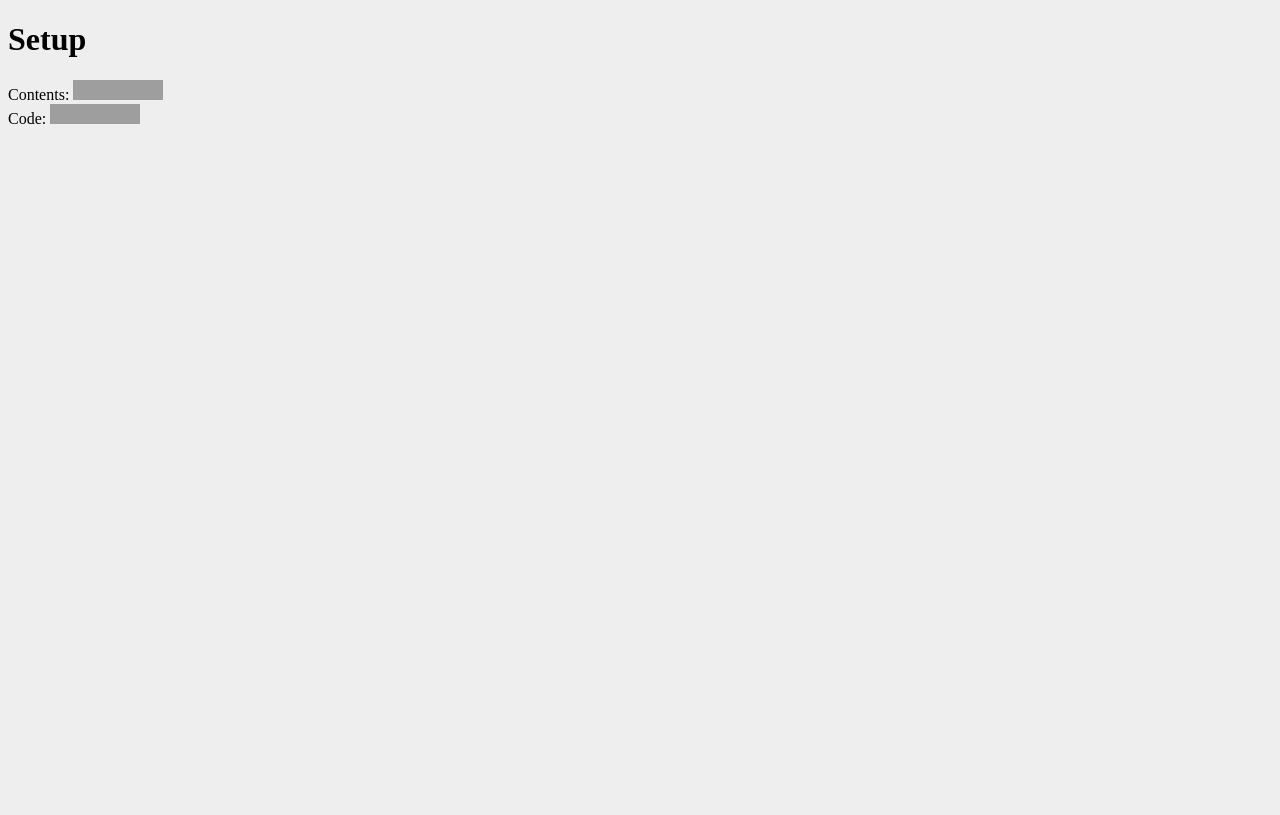
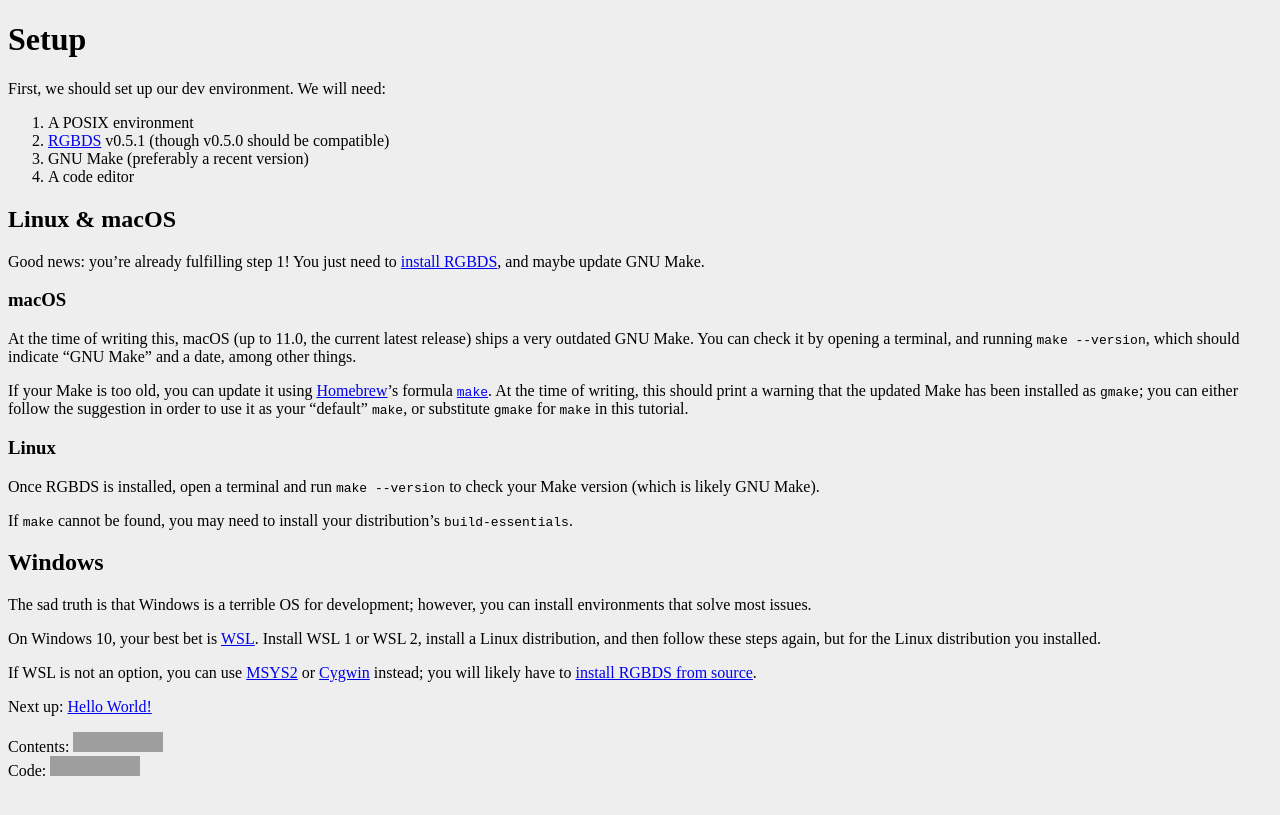
Before and after one commit to Xillicis/gb-asm-tutorial, a Jekyll site: the page built from _tutorial/en/part1/setup.md, in a window 1280 px wide. Shown: the top 815 px of the page. Built offline with Jekyll 4.4.1, drawn with Linux system fonts in a browser that asks for light colours; grey boxes are pictures that could not be loaded.

Commit message:
Write setup lesson

```diff
--- a/_config.yml
+++ b/_config.yml
@@ -20,6 +20,7 @@ include: ["_pages"]
 collections:
   tutorial:
     output: true
+    # The `lesson` layout relies on the permalink format
     permalink: /:path
 
 # Front matter defaults
@@ -33,7 +34,7 @@ defaults:
   - scope:
       path: "_tutorial"
     values:
-      layout: "default"
+      layout: "lesson"
   # Locale for translations of the tutorial
   - scope:
       path: "_tutorial/en"
@@ -55,13 +56,9 @@ description: "A complete guide to programming Game Boy games in assembly."
 
 
 # Exclude from processing.
-# The following items will not be processed, by default. Create a custom list
-# to override the default setting.
-# exclude:
-#   - Gemfile
-#   - Gemfile.lock
-#   - node_modules
-#   - vendor/bundle/
-#   - vendor/cache/
-#   - vendor/gems/
-#   - vendor/ruby/
+exclude:
+  - Gemfile
+  - Gemfile.lock
+  - vendor/
+  - LICENSE.md
+  - README.md
--- a/_data/pages.json
+++ b/_data/pages.json
@@ -3,6 +3,11 @@
 		"name": "English 🇺🇸🇬🇧",
 		"pages": [
 			"part1/setup.md",
-		]
+			"part1/hello_world.md",
+		],
+		"strings": {
+			"fallback": "not translated!",
+			"next_lesson": "Next up:",
+		},
 	},
 }
--- a/_layouts/default.html
+++ b/_layouts/default.html
@@ -2,7 +2,7 @@
 <html lang="{{ page.locale }}">
 <head>
 	<meta charset="utf-8">
-	<title>{{ page.title }} {% if page.category %}&mdash; {{ page.category }} {% endif %}&mdash; {{ site.title }}</title>
+	<title>{{ page.title }} &mdash; {{ site.title }}</title>
 	<meta http-equiv="x-ua-compatible" content="IE=edge">
 	<meta name="viewport" content="width=device-width, initial-scale=1">
 	{%- if layout.stylesheets %}
--- /dev/null
+++ b/_layouts/lesson.html
@@ -0,0 +1,45 @@
+---
+layout: default
+---
+
+<h1>{{ page.title }}</h1>
+
+{{ content }}
+
+{%- if false %} The `slice` assumes that there are only 2 components after `_tutorial/lang` {%- endif %}
+{%- assign cur_page = page.path | split: "/" | slice: 2, 2 | join: "/" %}
+{%- assign lang_id = page.path | split: "/" | slice: 1, 1 | first %}
+
+{%- assign found = false %}
+{%- for name in site.data.pages.en.pages %}
+  {%- if found %}
+    {%- assign path_next = page.path | split: "/" | slice: 0, 2 | join: "/" | append: "/" | append: name %}
+    {%- assign en_path_next = "_tutorial/en/" | append: name %}
+  {%- endif %}
+  {%- if name == cur_page %}
+  	{%- assign found = true %}
+  {%- endif %}
+{%- endfor %}
+
+{%- if false %} We need the next lesson's title, so BS our way via the `tutorial` collection {%- endif %}
+{%- assign tutorial = site.collections | where: "label", "tutorial" | first %}
+{%- for doc in tutorial.docs %}
+  {%- if doc.relative_path == path_next %}
+{%- capture next_link %}<a href="{{ site.baseurl }}{{ doc.url }}">{{ doc.title }}</a>{% endcapture %}
+{%- assign found = false %}
+  {%- endif %}
+{%- endfor %}
+
+{%- if found %}
+  {%- for doc in tutorial.docs %}
+    {%- if doc.relative_path == en_path_next %}
+{%- capture next_link %}<a href="{{ site.baseurl }}{{ doc.url }}">{{ doc.title }}</a> ({{ site.data.pages[lang_id].strings["fallback"] }}){% endcapture %}
+    {%- endif %}
+  {%- endfor %}
+{%- endif %}
+
+{%- if next_link %}
+<p>
+	{{ site.data.pages[lang_id].strings["next_lesson"] }} {{ next_link }}
+</p>
+{%- endif %}
--- /dev/null
+++ b/_tutorial/en/part1/hello_world.md
@@ -0,0 +1,3 @@
+---
+title: Hello World!
+---
--- a/_tutorial/en/part1/setup.md
+++ b/_tutorial/en/part1/setup.md
@@ -1,4 +1,39 @@
 ---
+title: Setup
 ---
 
-# Setup
+First, we should set up our dev environment.
+We will need:
+
+1. A POSIX environment
+2. [RGBDS](https://rgbds.gbdev.io) v0.5.1 (though v0.5.0 should be compatible)
+3. GNU Make (preferably a recent version)
+4. A code editor
+
+## Linux & macOS
+
+Good news: you're already fulfilling step 1!
+You just need to [install RGBDS](https://rgbds.gbdev.io/install), and maybe update GNU Make.
+
+### macOS
+
+At the time of writing this, macOS (up to 11.0, the current latest release) ships a very outdated GNU Make.
+You can check it by opening a terminal, and running `make --version`, which should indicate "GNU Make" and a date, among other things.
+
+If your Make is too old, you can update it using [Homebrew](https://brew.sh)'s formula [`make`](https://formulae.brew.sh/formula/make#default).
+At the time of writing, this should print a warning that the updated Make has been installed as `gmake`; you can either follow the suggestion in order to use it as your "default" `make`, or substitute `gmake` for `make` in this tutorial.
+
+### Linux
+
+Once RGBDS is installed, open a terminal and run `make --version` to check your Make version (which is likely GNU Make).
+
+If `make` cannot be found, you may need to install your distribution's `build-essentials`.
+
+## Windows
+
+The sad truth is that Windows is a terrible OS for development; however, you can install environments that solve most issues.
+
+On Windows 10, your best bet is [WSL](https://docs.microsoft.com/en-us/windows/wsl).
+Install WSL 1 or WSL 2, install a Linux distribution, and then follow these steps again, but for the Linux distribution you installed.
+
+If WSL is not an option, you can use [MSYS2](https://www.msys2.org) or [Cygwin](https://www.cygwin.com) instead; you will likely have to [install RGBDS from source](https://rgbds.gbdev.io/install/source).
```
Also changed, not shown: README.md (+5 -1 lines).
